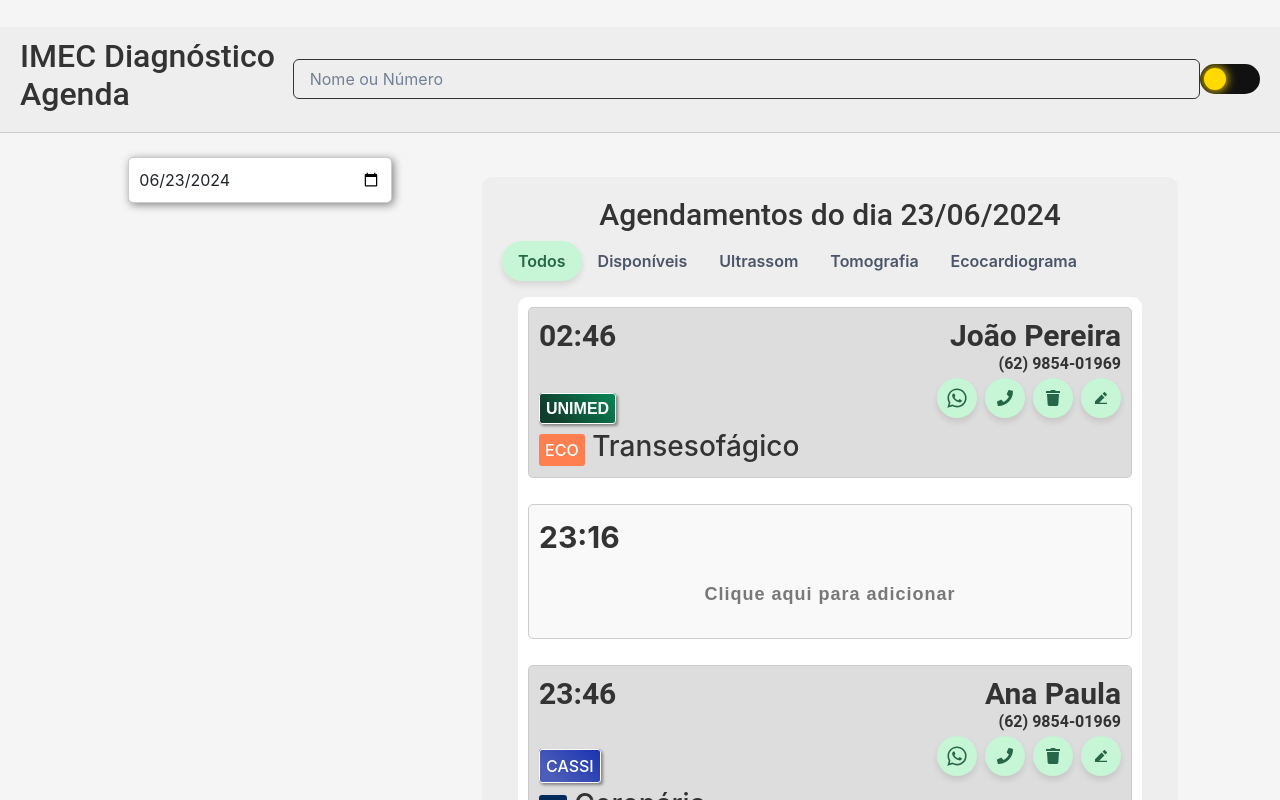
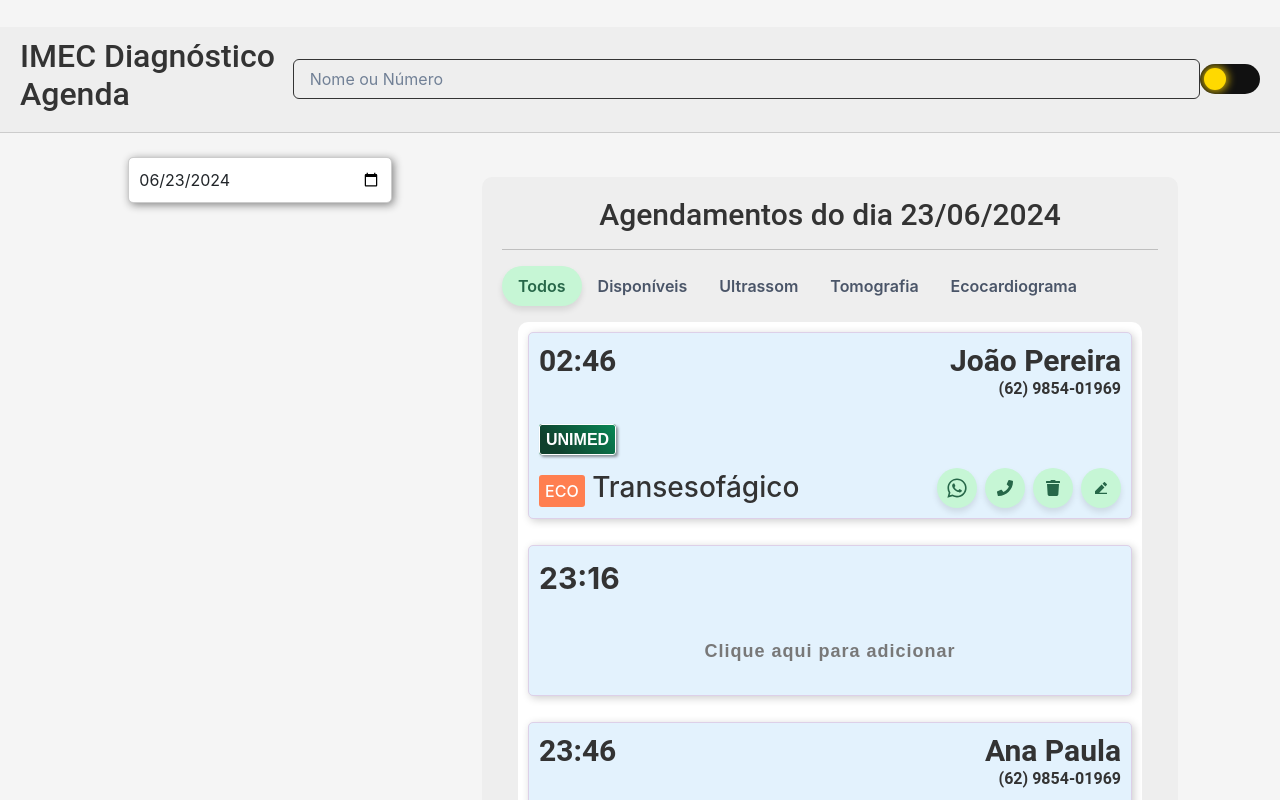
Before and after one commit to kralluz/SAM-Control-UI, a React (Create React App) app: page / in a window 1280 px wide. Shown: the top 800 px of the page. Built offline with nearby package versions, Linux system fonts and the light colour scheme; some icons are missing.

Commit message:
feat explora algumas cores para fundo

```diff
--- a/src/components/AppointmentList/AppointmentList.jsx
+++ b/src/components/AppointmentList/AppointmentList.jsx
@@ -83,9 +83,9 @@ const AppointmentList = ({
           ? format(selectedDate, "dd/MM/yyyy")
           : "Nenhuma data selecionada"}
       </h2>
-
-      <Tabs variant="soft-rounded" colorScheme='green'>
-        <TabList>
+      <hr/>
+      <Tabs variant="soft-rounded" colorScheme='green' >
+        <TabList style={{display:'flex', flexWrap:'wrap', alignItems:'flex-end'}}>
           {renderTab("Todos", "Todos")}
           {renderTab("Disponiveis", "Disponíveis")}
           {renderTab("us", "Ultrassom")}
--- a/src/components/AppointmentOptions/AppointmentOptions.jsx
+++ b/src/components/AppointmentOptions/AppointmentOptions.jsx
@@ -43,7 +43,7 @@ const AppointmentOptions = ({ data }) => {
 
   return (
     <>
-      <ButtonGroup>
+      <ButtonGroup style={{display:'flex', flexWrap:'wrap', alignItems:'flex-end'}}>
         <RoundButton
           onClick={onWhatsapp}
           icon={<FaWhatsapp size={22} />}
--- a/src/components/AppointmentSlot/AppointmentSlot.css
+++ b/src/components/AppointmentSlot/AppointmentSlot.css
@@ -1,11 +1,4 @@
-.appointment-slot {
-  display: flex;
-  flex-direction: column;
-  align-items: flex-start;
-  position: relative;
-  padding: 10px;
-  border-radius: 5px;
-}
+
 
 .slot-time h3 {
   font-size: 30px;
@@ -20,12 +13,8 @@
 }
 
 .available {
-  border: 2px dashed #787878;
   cursor: pointer;
-}
-
-.occupied {
-  border: 2px solid #787878;
+  border: 1px solid #DDD0E8;
 }
 
 .dark-theme {
@@ -44,6 +33,7 @@
   justify-content: space-between;
   font-size: 30px;
   font-weight: bold;
+  padding-bottom: 16px !important;
 }
 
 .add-appointment {
@@ -64,20 +54,6 @@
   width: 100%;
   display: flex;
   height: 100%;
-}
-
-.appointment-details {
-  width: 100%;
-  display: flex;
-  padding-top: 10px;
-  flex-direction: column;
-  align-items: flex-start;
-  justify-content: space-around;
-}
-
-.appointment-details p {
-  font-size: 28px;
-  font-weight: 500;
 }
 
 .edit-button-container {
@@ -121,6 +97,7 @@
   box-shadow: var(--sombra);
   font-size: var(--fonte-padrao);
 }
+
 .unimed {
   background-image: linear-gradient(45deg, #088755 20%, #10402d);
   font-family: "Helvetica Neue", Helvetica, Arial, sans-serif;
@@ -129,20 +106,24 @@
   font-family: Arial, sans-serif;
   font-weight: 600;
 }
+
 .cassi {
   background-image: linear-gradient(45deg, #4b5db8 20%, #1933b0);
   color: white;
 }
+
 .saude-caixa {
-  background:  #005ca9;
+  background: #005ca9;
   font-weight: 600;
   color: white;
   font-family: Arial, sans-serif;
   font-weight: 600;
 }
+
 .saude-caixa span {
   color: #f7a600;
 }
+
 .particular {
   background-image: linear-gradient(65deg, rgb(89, 89, 89) 1%, rgb(0, 0, 0));
 
@@ -151,12 +132,14 @@
   font-family: Arial, sans-serif;
   font-weight: 600;
 }
+
 .bradesco-saude {
   background-image: linear-gradient(45deg, #cb455b 70%, #f390a1);
   color: white;
   font-family: Arial, sans-serif;
   font-weight: 600;
 }
+
 .secretaria {
   background-image: linear-gradient(45deg, #5d5d5d 50%, #3d3133);
   color: white;
--- a/src/components/AvailableSlot/AvailableSlot.css
+++ b/src/components/AvailableSlot/AvailableSlot.css
@@ -5,6 +5,7 @@
   position: relative;
   padding: 10px;
   border-radius: 5px;
+  background-color: #E3F2FD !important;
 }
 
 .slot-time h3 {
@@ -20,6 +21,5 @@
 }
 
 .available {
-    border: 2px dashed #787878;
   cursor: pointer;
 }
--- a/src/components/OccupiedSlot/OccupiedSlot.css
+++ b/src/components/OccupiedSlot/OccupiedSlot.css
@@ -3,7 +3,7 @@
   flex-direction: column;
   align-items: flex-start;
   position: relative;
-  padding: 10px;
+  padding: 10px 40px;
   border-radius: 5px;
 }
 
@@ -27,12 +27,12 @@
 }
 
 .available {
-  border: 2px dashed #787878;
   cursor: pointer;
+  border: solid 1px #DDD0E8;
 }
 
 .occupied {
-  border: 2px solid #787878;
+  box-shadow: 2px 2px 8px rgba(0, 0, 0, 0.2);
 }
 
 .slot-time {
@@ -41,6 +41,7 @@
   justify-content: space-between;
   font-size: 30px;
   font-weight: bold;
+  padding-bottom: 16px !important;
 }
 
 .add-appointment {
@@ -59,17 +60,17 @@
 
 .appointment-content {
   width: 100%;
+  height: 100%;
   display: flex;
-  height: 100%;
+  justify-content: space-between ;
+
 }
 
 .appointment-details {
-  width: 100%;
   display: flex;
-  padding-top: 10px;
   flex-direction: column;
-  align-items: flex-start;
-  justify-content: space-around;
+  gap: 10px;
+  height: 100%;
 }
 
 .appointment-details p {
--- a/src/styles/App.css
+++ b/src/styles/App.css
@@ -11,9 +11,10 @@
 body {
   font-family: "UberMoveMedium", sans-serif;
   /* background: linear-gradient(to bottom, #1E8178, #A6D7D2); */
-  background-size: 100% 200%, cover;
+  /* background-size: 100% 200%, cover;  */
   /* animation: gradientMovement 30s infinite cubic-bezier(0.4, 0, 0.2, 1); */
   font-size: 16px;
+  /* background-color: #ffffff!important; */
 }
 
 @keyframes gradientMovement {
--- a/src/styles/dark-theme.css
+++ b/src/styles/dark-theme.css
@@ -1,4 +1,4 @@
-body.dark-theme {
+  /* body.dark-theme {
     background-color: #121212;
     color: #ffffff;
   }
@@ -172,3 +172,4 @@ header.dark-theme h1 {
     box-shadow: 0 2px 4px rgba(0, 0, 0, 0.2);
     border-radius: 8px;
   }
+ */
--- a/src/styles/light-theme.css
+++ b/src/styles/light-theme.css
@@ -65,7 +65,7 @@ header.light-theme h1 {
 
 .appointment-slot.light-theme {
   padding: 10px;
-  border: 1px solid #ccc;
+  border: 1px solid #DDD0E8;
   border-radius: 5px;
   margin-bottom: 10px;
 }
@@ -78,6 +78,8 @@ header.light-theme h1 {
 .available.light-theme {
   background-color: #f9f9f9;
   color: #333;
+  border: solid 1px #DDD0E8;
+  box-shadow: 2px 2px 8px rgba(0, 0, 0, 0.2);
 }
 
 .appointment-slot.light-theme p {
```
Lines whose indentation alone changed are shown as unchanged.
